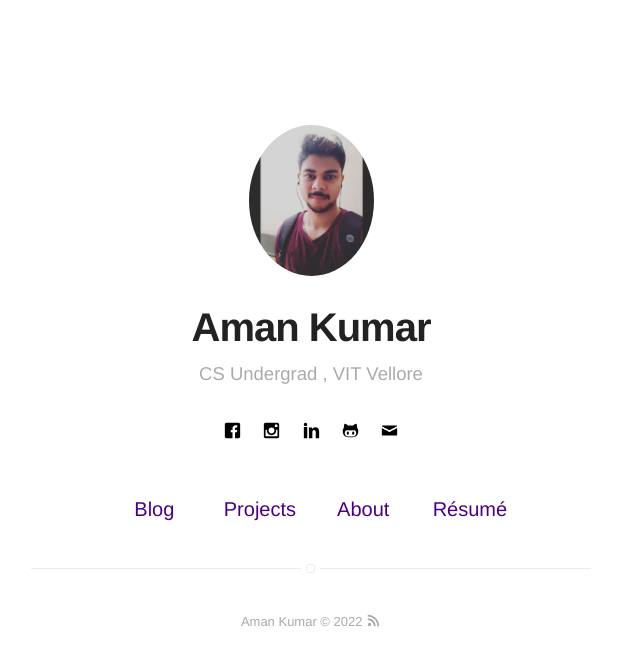
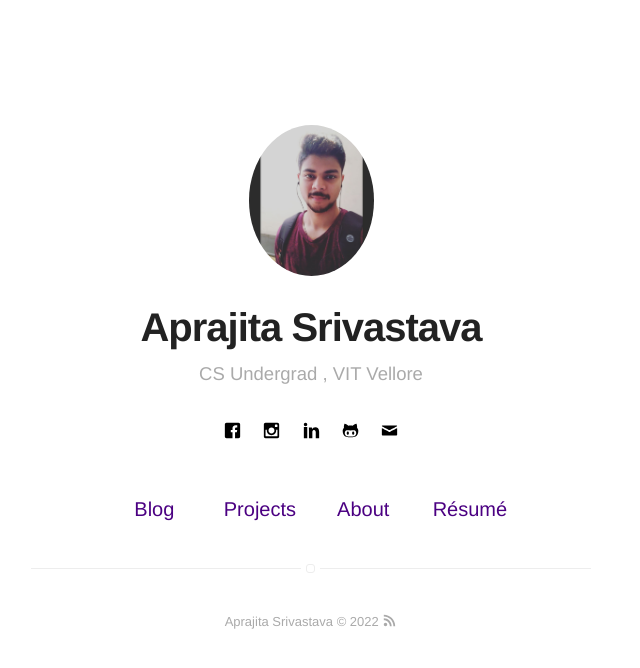
Before and after one commit to Aprajit-a/Aprajit-a.github.io, a Jekyll site: the page built from index.html, in a window 1280 px wide. Shown: the top 668 px of the page, without its empty margins (329-969 px from the left). Built offline with Jekyll 4.4.1, drawn with Linux system fonts in a browser that asks for light colours.

Commit message:
testing new

```diff
--- a/_config.yml
+++ b/_config.yml
@@ -1,5 +1,5 @@
 # main text of home
-name: Aman Kumar
+name: Aprajita Srivastava
 bio: CS Undergrad , VIT Vellore
 
 # twitter summary info
--- a/about.md
+++ b/about.md
@@ -7,7 +7,7 @@ layout: page
 
 <img src = "{{ site.url }}/assets/images/profile.jpeg">
 
-<p align="justify">My name is <strong>Aman Kumar</strong> and I am a <strong>Computer Science</strong> Student at Vellore Institute of Technology . Presently i am in my final year of graduation and waiting to get placed in a decent company. I am mostly interested in <strong><i>Web development</i></strong> , i like it the most , then comes <strong><i>economics and finance</i></strong> though i am pursuing a B.Tech degree , i have a keen interest for these topics . </p>
+<p align="justify">My name is <strong>Aprajita Srivastava</strong> and I am a <strong>Computer Science</strong> Student at Vellore Institute of Technology . Presently i am in my final year of graduation and waiting to get placed in a decent company. I am mostly interested in <strong><i>Web development</i></strong> , i like it the most , then comes <strong><i>economics and finance</i></strong> though i am pursuing a B.Tech degree , i have a keen interest for these topics . </p>
 
 
 <center>
```
